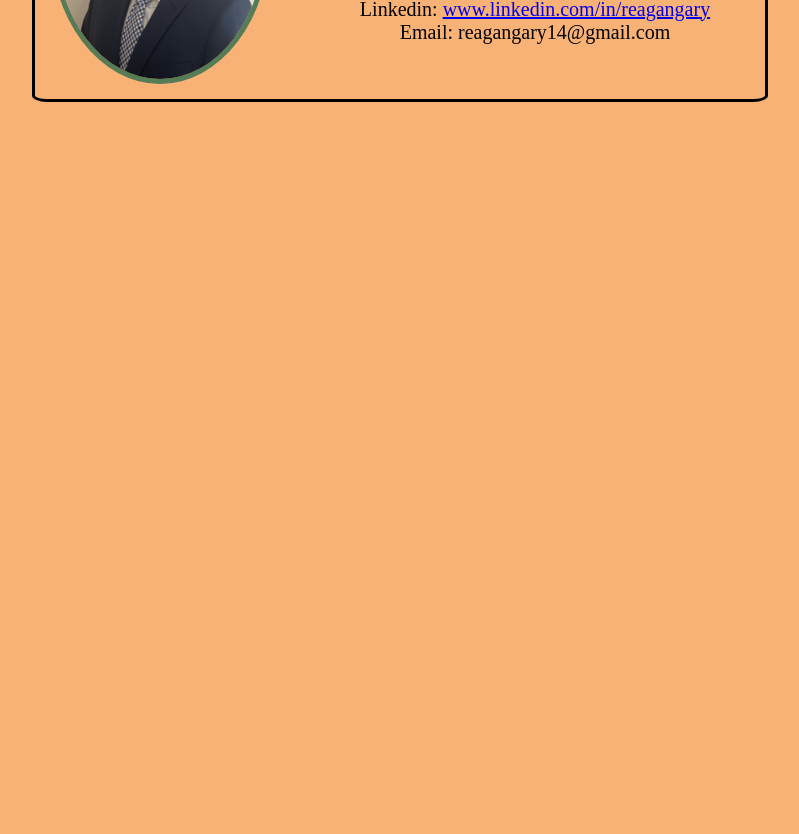
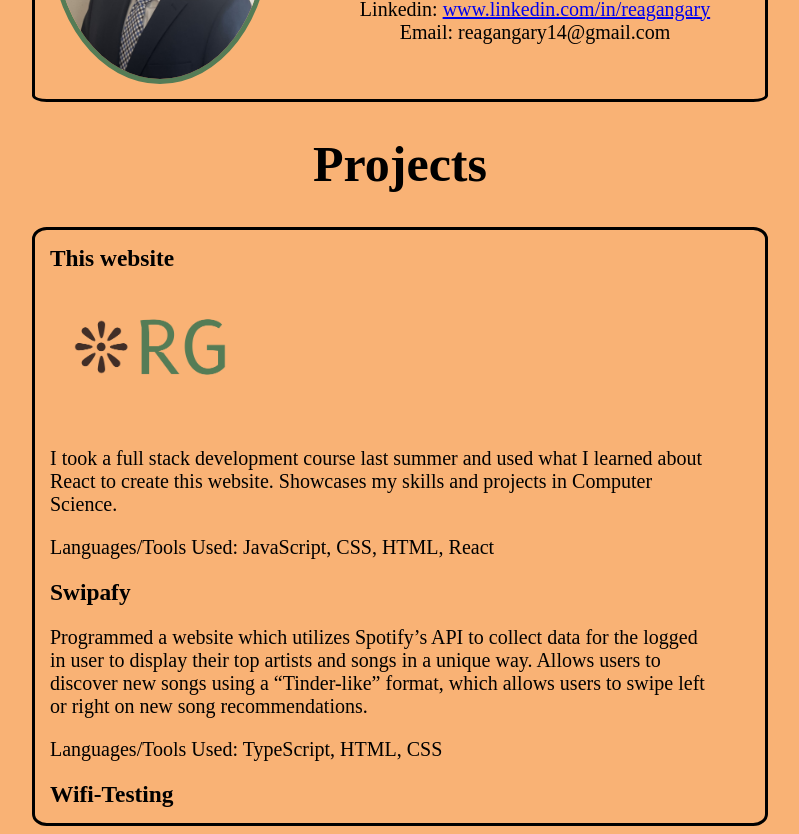
Before and after one commit to rbgary0/personalWebsite, a React (Vite) app: page / in a window 1280 px wide. Shown: the part 320-1154 px from the top of the page, without its empty margins (240-1039 px from the left). Before the commit the page ends 800 px from the top, so only its background shows below. Built offline with nearby package versions, Linux system fonts and the light colour scheme.

Commit message:
Updated Projects

```diff
--- a/src/App.jsx
+++ b/src/App.jsx
@@ -1,5 +1,6 @@
 import Navbar from "./components/Navbar"
 import About from "./components/About"
+import Projects from "./components/Projects"
 import "./app.css"
 
 
@@ -10,7 +11,7 @@ function App() {
     <div>
       <Navbar />
       <About />
-
+      <Projects />
     </div>
   )
 }
--- a/src/components/About.jsx
+++ b/src/components/About.jsx
@@ -10,7 +10,7 @@ function About() {
             <div className='text'>
                 <img className='headshot' alt="headshot" src={headshot}></img>
                 <p>Hi! My name is Reagan Gary and I am currently a junior at Virginia Tech.
-                    I am majoring in computer science with an interest in software development.
+                    I am Computer Science major with an interest in software development.
                     <br></br>
                     <br></br>
                     I built this website to share a little about myself and my computer science
--- /dev/null
+++ b/src/components/Projects.jsx
@@ -0,0 +1,37 @@
+import './projects.css'
+import logo from '/rg-high-resolution-logo.png'
+
+
+
+function Projects() {
+
+    return (
+        <div>
+            <h1>Projects</h1>
+                    <ul className='projectList'>
+                        <li>
+                            <h3>This website</h3>
+                            <img alt="logo" src={logo}></img>
+                            <p>I took a full stack development course last summer and used what I learned about
+                            React to create this website. Showcases my skills and projects in Computer Science.</p>
+                            <p>Languages/Tools Used: JavaScript, CSS, HTML, React</p>
+
+                        </li>
+                        <li>
+                            <h3>Swipafy</h3>
+                            <p>Programmed a website which utilizes Spotify’s API to collect data for the logged
+                            in user to display their top artists and songs in a unique way. Allows users to discover
+                            new songs using a “Tinder-like” format, which allows users to swipe left or right on
+                            new song recommendations.
+                            </p>
+                            <p>Languages/Tools Used: TypeScript, HTML, CSS</p>
+                        </li>
+                        <li>
+                            <h3>Wifi-Testing</h3>
+                        </li>
+                    </ul>
+        </div>
+    )
+}
+
+export default Projects
--- /dev/null
+++ b/src/components/projects.css
@@ -0,0 +1,35 @@
+h1 {
+    text-align: center;
+    font-size: 50px;
+}
+
+h3 {
+    margin: 0;
+    padding: 0;
+}
+
+img {
+    width: 30%;
+    height: 30%;
+}
+
+.projectList {
+    list-style-type: none;
+    font-size: 1.25rem;
+    align-items: center;
+    justify-content: space-between;
+
+
+    font-size: 20px;
+    width:700px;
+    border-style: solid;
+    border-radius: 2%;
+    padding: 15px 15px 15px 15px;
+    word-wrap: break-word;
+    margin: auto;
+
+}
+
+.projectList li {
+    margin-right: 2rem;
+}
```
